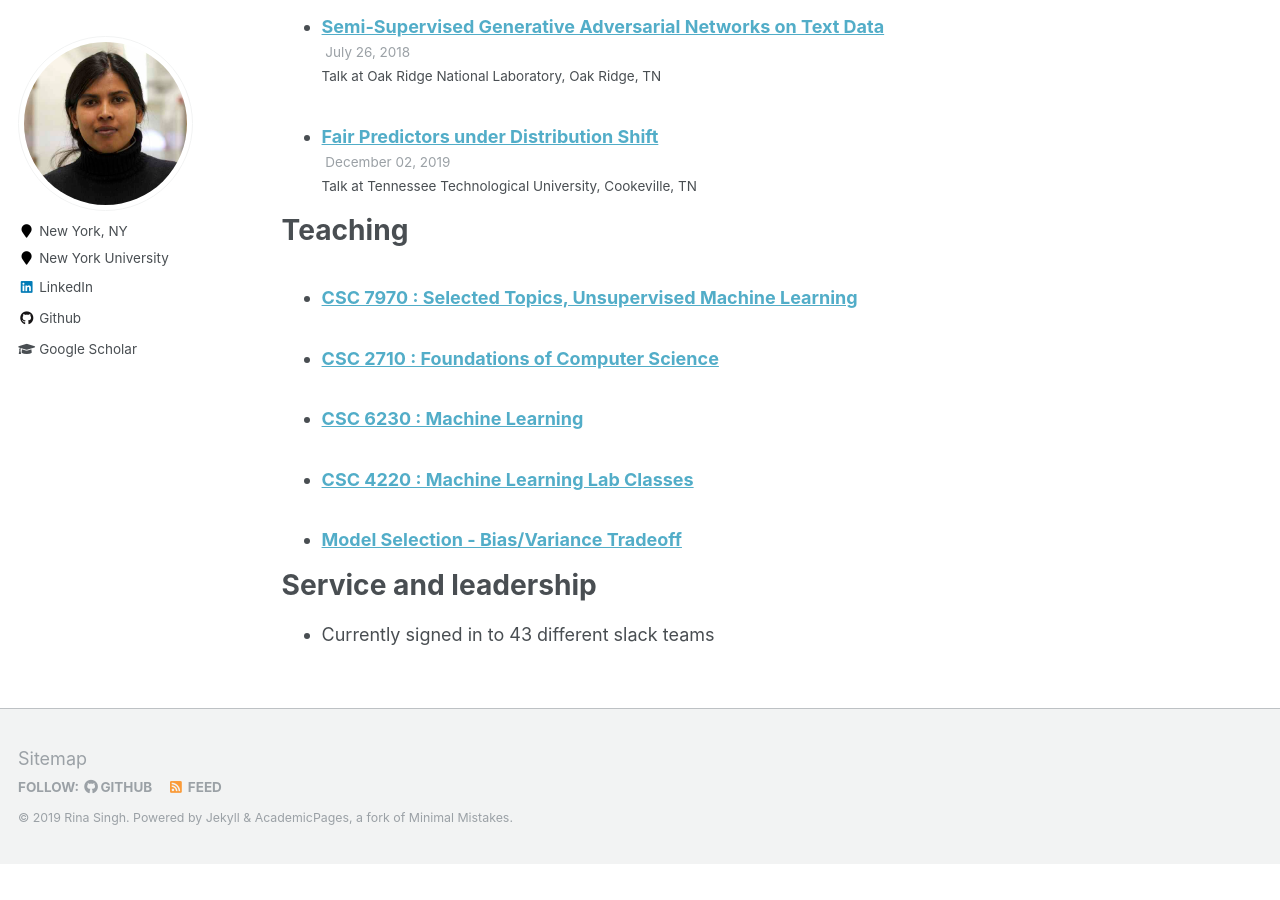
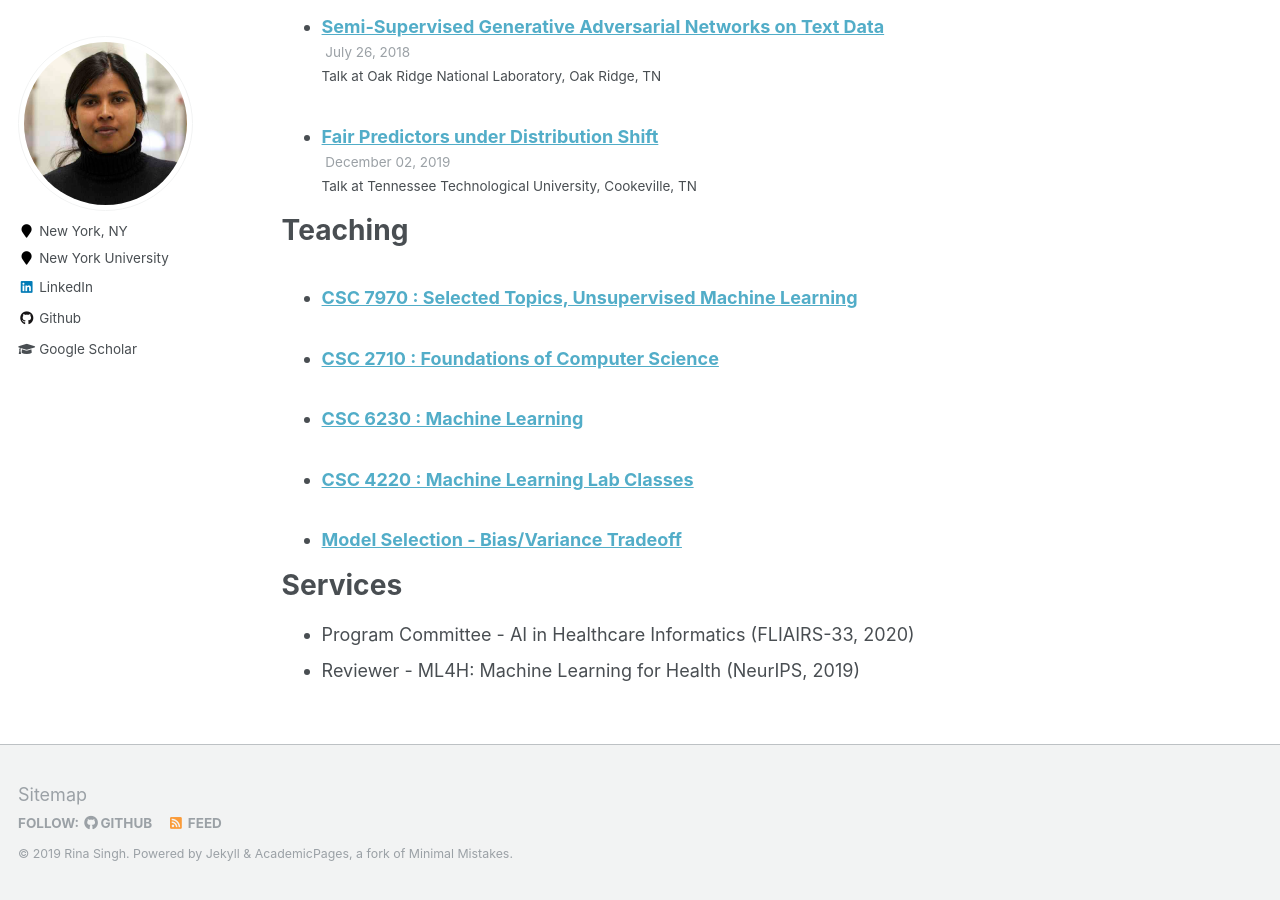
Before and after one commit to rsingh43/rsingh43.github.io, a Jekyll site: the page built from _pages/cv.md, in a window 1280 px wide and 900 px high, scrolled down 2121 px. Built offline with Jekyll 4.4.1, drawn with Linux system fonts in a browser that asks for light colours; before the commit the page ends 2985 px from its top, so only the background shows below that.

Commit message:
Update cv.md

```diff
--- a/_pages/cv.md
+++ b/_pages/cv.md
@@ -66,6 +66,7 @@ Teaching
     {% include archive-single-cv.html %}
   {% endfor %}</ul>
 
-Service and leadership
+Services
 ======
-* Currently signed in to 43 different slack teams
+* Program Committee - AI in Healthcare Informatics (FLIAIRS-33, 2020)
+* Reviewer - ML4H: Machine Learning for Health (NeurIPS, 2019)
```
